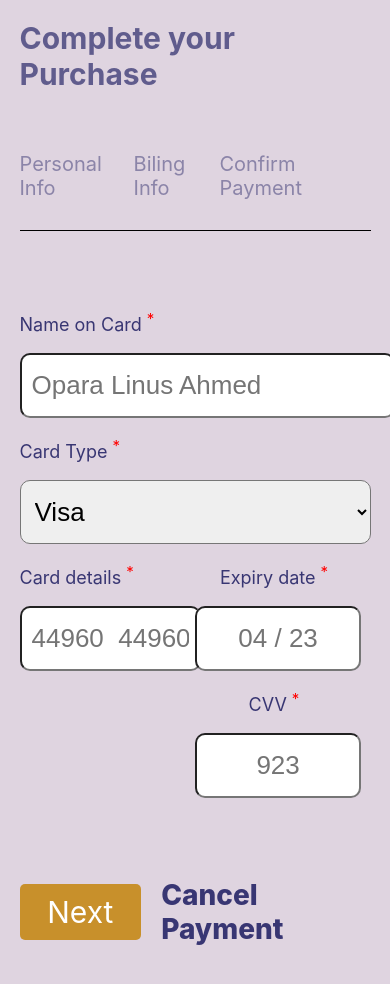
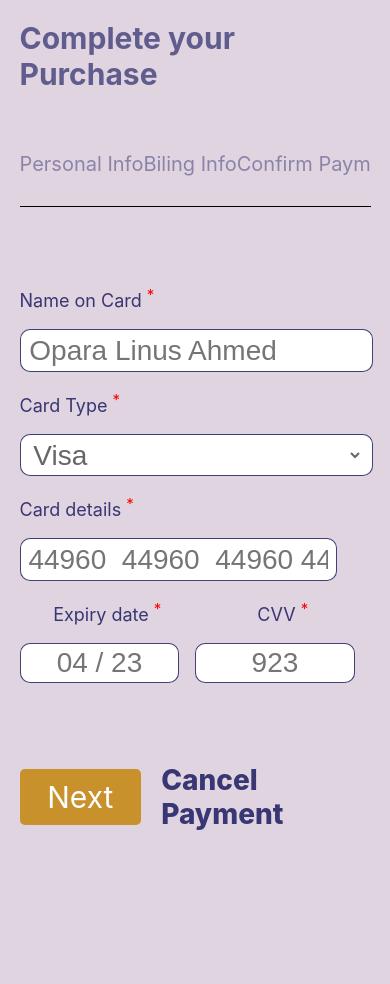
Before and after one commit to Fatimah019/IQTest1, a React (Create React App) app: page /billing in a window 390 px wide. Shown: the top 984 px of the page. After the commit the page ends 891 px from the top, so only its background shows below. Built offline with nearby package versions, Linux system fonts and the light colour scheme.

Commit message:
input alignment

```diff
--- a/public/css/style.css
+++ b/public/css/style.css
@@ -62,6 +62,27 @@ input {
   flex-direction: column;
 }
 
+.no-text-wrap {
+  white-space: nowrap;
+}
+.input {
+  width: 100%;
+  padding: 1% 0;
+  border: 1px solid rgba(12, 12, 85, 0.787);
+  background-color: #fff;
+  border-radius: 10px;
+}
+input,
+select {
+  width: 95%;
+  font-size: 28px;
+  background-color: transparent;
+  border: none;
+  outline: none;
+}
+select {
+  color: rgba(0, 0, 0, 0.6);
+}
 @media screen and (max-width: 768px) {
   h1 {
     font-size: 50px;
--- a/public/css/taskone.css
+++ b/public/css/taskone.css
@@ -11,14 +11,26 @@
   font-size: 26px;
   font-weight: 600;
 }
-.task-one-pg-1 form label input {
+.location div {
+  width: 100%;
+  display: flex;
+  flex-direction: column;
+  justify-content: space-between;
+}
+.location div label {
+  width: 100%;
+}
+/* .location div label input {
+  width: 10%;
+} */
+/* .task-one-pg-1 form label input {
   width: 97%;
   margin: auto;
   padding: 20px 20px;
   font-size: 26px;
   border: 1px solid rgba(12, 12, 85, 0.787);
   border-radius: 10px;
-}
+} */
 /* }
 .task-one-pg-1 form {
   width: 60%;
@@ -54,26 +66,25 @@
   color: rgba(12, 12, 85, 0.787);
 }
 .billing-form label,
-.billing-form input,
-.billing-form .card-details,
-select {
+.billing-form .card-details {
   width: 100%;
 }
 .card-details div,
 .billing-final {
   width: 100%;
 }
-.card-details label,
-.card-details input {
+.card-details label {
   width: 80%;
 }
-.billing-form input,
+.card-details {
+}
+/* .billing-form input,
 .card-details input,
 select {
   padding: 15px 10px;
   font-size: 26px;
   border-radius: 10px;
-}
+} */
 /* page three */
 .taskone-pg-three {
   display: flex;
@@ -185,9 +196,10 @@ tr td {
 
 @media screen and (max-width: 768px) {
   .location,
-  .card-details-g {
+  .card-details {
     flex-direction: column;
   }
+
   .pg-four-con,
   .taskone-pg-three table,
   .taskone-pg-three form,
@@ -208,8 +220,7 @@ tr td {
   .items-payment,
   .total,
   .thead,
-  .card-details label,
-  .card-details input {
+  .card-details label {
     width: 85%;
   }
 
@@ -240,8 +251,7 @@ tr td {
   .items-payment,
   .total,
   .thead,
-  .card-details label,
-  .card-details input {
+  .card-details label {
     width: 90%;
   }
   .thead p {
@@ -272,7 +282,9 @@ tr td {
     font-size: 22px;
   }
 }
-
+.card-details-g label {
+  width: 90%;
+}
 .desc {
   color: #000;
   font-size: 18px;
--- a/src/Components/TaskFour/index.js
+++ b/src/Components/TaskFour/index.js
@@ -62,25 +62,25 @@ class TaskFour extends React.Component {
                   <h3>{cases.state}</h3>
                   <div className="cases-summary-general-2">
                     <div className="justify-content-center text-center cases-summary">
-                      <p>Discharged</p>
+                      <p className="no-text-wrap">Discharged</p>
                       <div className="text-center">
                         <p>{cases.discharged}</p>
                       </div>
                     </div>
                     <div className="justify-content-center text-center cases-summary">
-                      <p>Death Cases</p>
+                      <p className="no-text-wrap">Death Cases</p>
                       <div className="text-center">
                         <p>{cases.death}</p>
                       </div>
                     </div>
                     <div className="justify-content-center text-center cases-summary">
-                      <p>Confirmed Cases</p>
+                      <p className="no-text-wrap">Confirmed Cases</p>
                       <div className="text-center">
                         <p>{cases.confirmedCases}</p>
                       </div>
                     </div>
                     <div className="justify-content-center text-center cases-summary">
-                      <p>On Admission</p>
+                      <p className="no-text-wrap">On Admission</p>
                       <div className="text-center">
                         <p>{cases.casesOnAdmission}</p>
                       </div>
--- a/src/Components/TaskOne/index.js
+++ b/src/Components/TaskOne/index.js
@@ -11,7 +11,9 @@ class TaskOne extends React.Component {
           <form>
             <label>
               <p>Name</p>
+              <label class="flex align-center justify-content-center input">
                 <input type="text" placeholder="Opara Linus Ahmed" />
+              </label>
             </label>
             <br />
             <label>
@@ -24,31 +26,41 @@ class TaskOne extends React.Component {
                   The purchase receipt will be sent to this address
                 </p>
               </div>
+              <label class="flex align-center justify-content-center input">
                 <input type="email" placeholder="OparaLinusAhmed@devmail.com" />
+              </label>
             </label>
             <br />
             <label>
               <p>Address 1</p>
+              <label class="flex align-center justify-content-center input">
                 <input
                   type="text"
                   placeholder="The Address of the user goes here"
                 />
               </label>
+            </label>
             <br />
             <label>
               <p>Address 2</p>
-              <input type="text" placeholder="and here" />
+              <label class="flex align-center justify-content-center input">
+                <input type="text" placeholder="andhere" />
+              </label>
             </label>
             <br />
             <label className="flex space-between location">
               <div>
                 {" "}
                 <p>Local Government</p>
+                <label class="flex align-center justify-content-center input">
                   <input type="text" placeholder="Surulere" />
+                </label>
               </div>
               <div>
                 <p>State</p>
+                <label class="flex align-center justify-content-center input">
                   <input type="text" placeholder="Lagos" />
+                </label>
               </div>
             </label>
 
--- a/src/Components/TaskOne/menu.js
+++ b/src/Components/TaskOne/menu.js
@@ -10,19 +10,17 @@ export default class Menu extends React.Component {
         <div>
           <ul className="flex space-between">
             <li className="active">
-              <Link to="/" className="links">
+              <Link to="/" className="links no-text-wrap">
                 Personal Info
               </Link>
             </li>
             <li>
-              {" "}
-              <Link to="/billing" className="links">
+              <Link to="/billing" className="links no-text-wrap">
                 Biling Info
               </Link>
             </li>
             <li>
-              {" "}
-              <Link to="/confirm-payment" className="links">
+              <Link to="/confirm-payment" className="links no-text-wrap">
                 Confirm Payment
               </Link>
             </li>
--- a/src/Components/TaskOne/pagetwo.js
+++ b/src/Components/TaskOne/pagetwo.js
@@ -12,17 +12,21 @@ export default class PageTwo extends Component {
             <p>
               Name on Card <sup>*</sup>
             </p>
+            <label class="flex align-center justify-content-center input">
               <input type="text" placeholder="Opara Linus Ahmed" />
+            </label>
           </label>
           <label>
             <p>
               Card Type <sup>*</sup>
             </p>
+            <label class="flex align-center justify-content-center input">
               <select>
                 <option>Visa</option>
                 <option>Verve</option>
                 <option>Master</option>
               </select>
+            </label>
           </label>
           <div className="flex space-between card-details">
             <div>
@@ -30,29 +34,39 @@ export default class PageTwo extends Component {
                 <p>
                   Card details <sup>*</sup>
                 </p>
+                <label class="flex align-center justify-content-center input">
                   <input
                     type="text"
                     placeholder="44960  44960  44960 44960"
                     className="text-center"
                   />
                 </label>
+              </label>
             </div>
-            <div className="flex space-between text-center card-details-g">
+            <div className="flex space-between text-center card-details-g align-center flex-end">
               <label className="text-center">
                 <p>
                   Expiry date <sup>*</sup>
                 </p>
+                <label class="flex align-center justify-content-center input">
                   <input
                     type="text"
                     placeholder="04 / 23"
                     className="text-center"
                   />
                 </label>
+              </label>
               <label className="text-center">
                 <p>
                   CVV <sup>*</sup>
                 </p>
-                <input type="text" placeholder="923" className="text-center" />
+                <label class="flex align-center justify-content-center input">
+                  <input
+                    type="text"
+                    placeholder="923"
+                    className="text-center"
+                  />
+                </label>
               </label>
             </div>
           </div>
```
Lines whose indentation alone changed are shown as unchanged.
